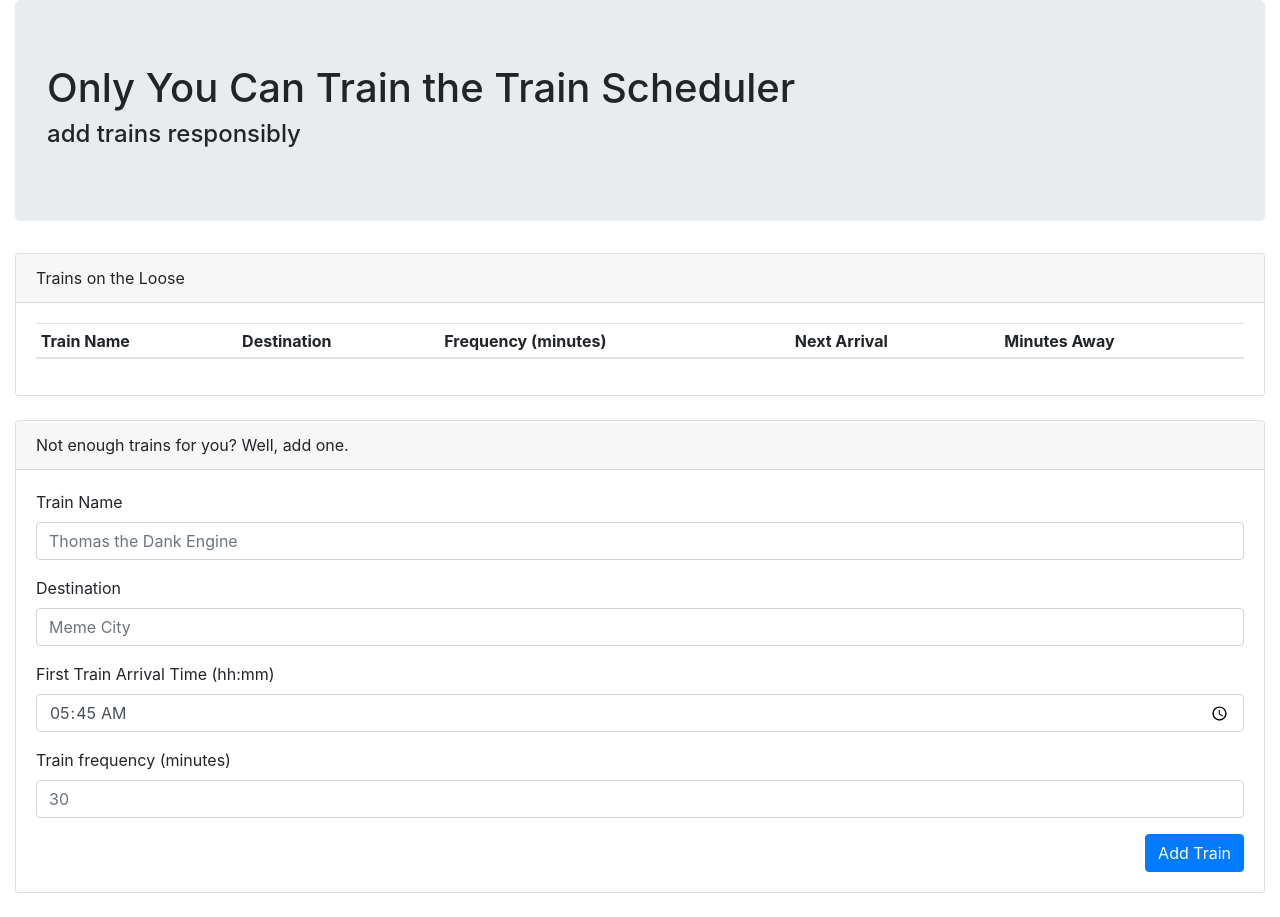
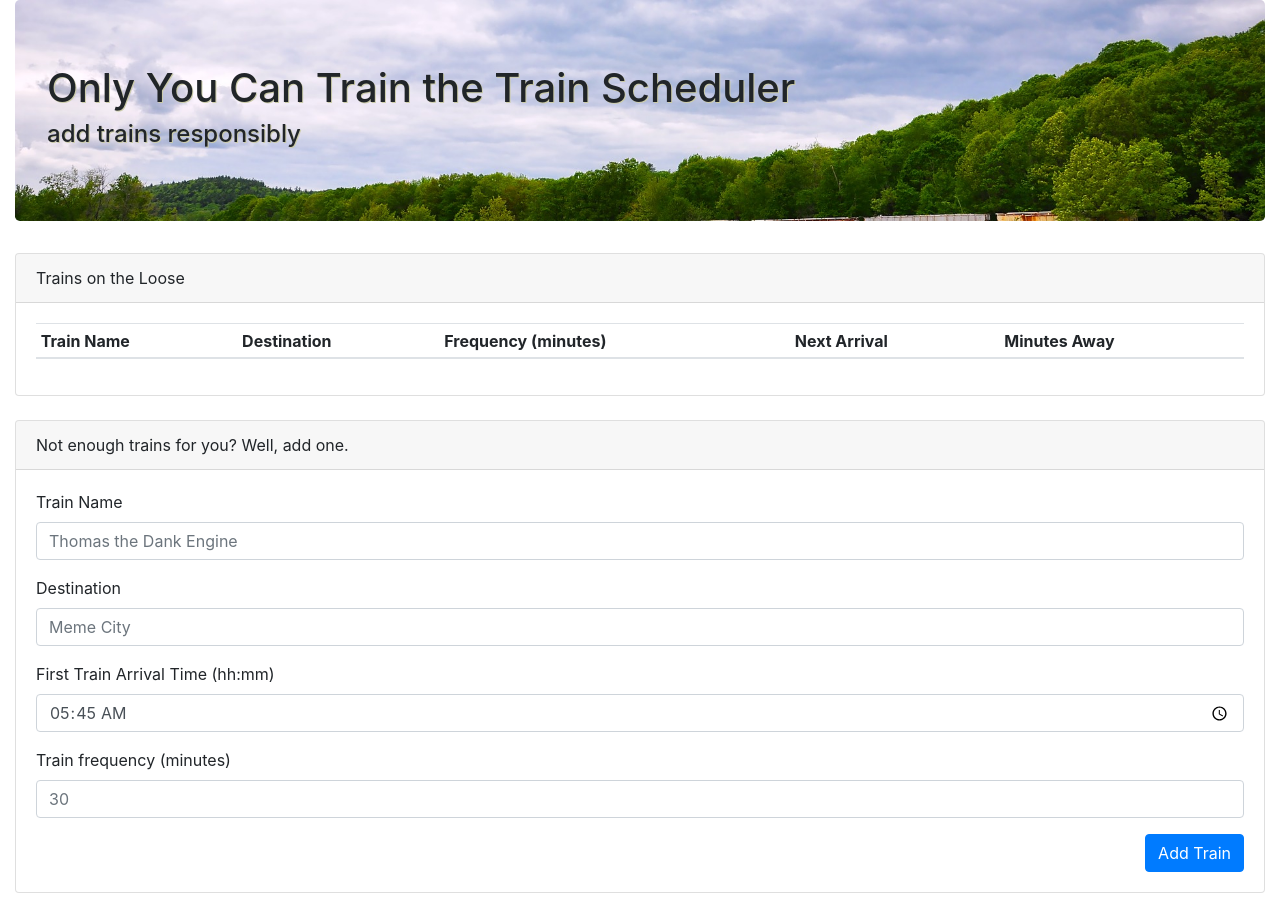
Before and after one commit to krisjecen/train-scheduler-mongo, a plain HTML site: page index.html in a window 1280 px wide. Drawn offline with nearby package versions, Linux system fonts and the light colour scheme; no server answers.

Commit message:
added header background image

```diff
--- a/assets/css/style.css
+++ b/assets/css/style.css
@@ -0,0 +1,6 @@
+.jumbotron {
+    background-image: url("../images/freighttrainjumbotron.jpg");
+    background-size: cover;
+    text-shadow: 1px 1px #ccccaa;
+
+}
--- a/index.html
+++ b/index.html
@@ -6,6 +6,7 @@
     <meta http-equiv="X-UA-Compatible" content="ie=edge">
     <title>Only You Can Train the Train Scheduler</title>
     <link rel="stylesheet" href="https://stackpath.bootstrapcdn.com/bootstrap/4.3.1/css/bootstrap.min.css" integrity="sha384-ggOyR0iXCbMQv3Xipma34MD+dH/1fQ784/j6cY/iJTQUOhcWr7x9JvoRxT2MZw1T" crossorigin="anonymous">
+    <link rel="stylesheet" href="assets/css/style.css">
     <script src="https://www.gstatic.com/firebasejs/5.9.4/firebase.js"></script>
     <script src="https://cdnjs.cloudflare.com/ajax/libs/moment.js/2.24.0/moment-with-locales.min.js"></script>
 
```
Also changed, not shown: assets/images/freighttrainjumbotron.jpg (added).
